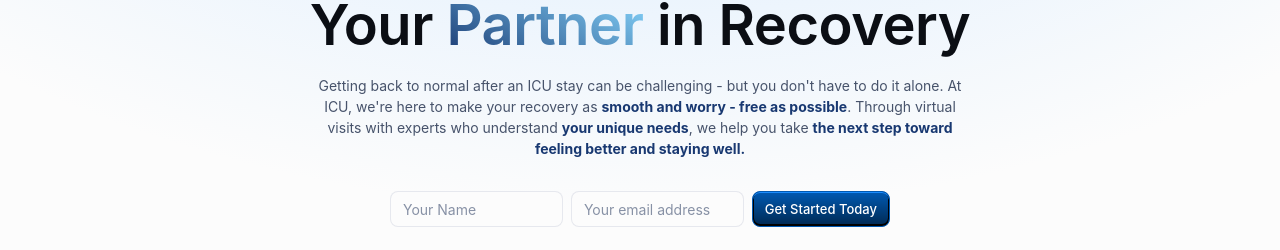
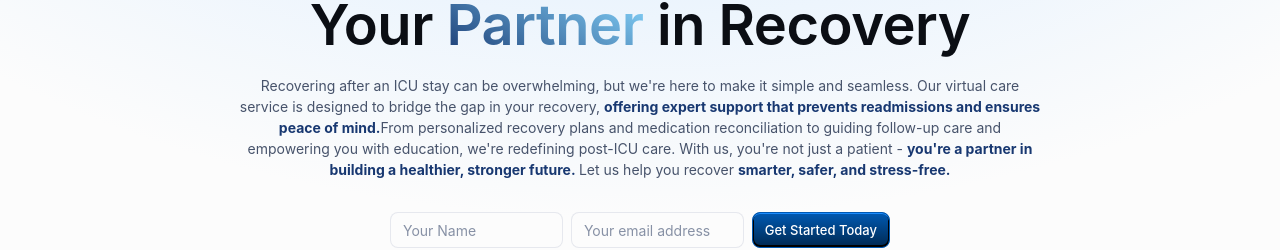
Before and after one commit to devguru99/react-care-icu, a React (Vite) app: page / in a window 1280 px wide. Shown: the part 168-418 px from the top of the page. Built offline with nearby package versions, Linux system fonts and the light colour scheme.

Commit message:
fix style and hero wording

```diff
--- a/index.html
+++ b/index.html
@@ -7,10 +7,10 @@
     <!-- Fonts to support Material Design -->
     <link rel="preconnect" href="https://fonts.googleapis.com" />
     <link rel="preconnect" href="https://fonts.gstatic.com" crossorigin />
-    <link
+    <!-- <link
       rel="stylesheet"
       href="https://fonts.googleapis.com/css2?family=Roboto:wght@300;400;500;700&display=swap"
-    />
+    /> -->
     <title>Care Beyond ICU</title>
   </head>
   <body>
--- a/src/components/Hero.tsx
+++ b/src/components/Hero.tsx
@@ -13,6 +13,11 @@ import { styled } from '@mui/material/styles';
 
 // @third-party
 import { motion } from 'framer-motion';
+import { Skeleton } from '@mui/material';
+
+interface HeroProps {
+  loading?: boolean;
+}
 
 const StyledBox = styled('div')(({ theme }) => ({
   alignSelf: 'center',
@@ -37,7 +42,9 @@ const StyledBox = styled('div')(({ theme }) => ({
   }),
 }));
 
-export default function Hero() {
+export default function Hero(props: HeroProps) {
+  const { loading = false } = props;
+
   return (
     <Box
       id="hero"
@@ -111,10 +118,10 @@ export default function Hero() {
             sx={{
               textAlign: 'center',
               color: 'text.secondary',
-              width: { sm: '100%', md: '80%' },
+              width: '100%',
             }}
           >
-            Getting back to normal after an ICU stay can be challenging - but you don&apos;t have to do it alone. At ICU, we&apos;re here to make your recovery as&nbsp;
+            Recovering after an ICU stay can be overwhelming, but we&apos;re here to make it simple and seamless. Our virtual care service is designed to bridge the gap in your recovery,&nbsp;
             <Typography
               component="span"
               sx={{
@@ -122,9 +129,9 @@ export default function Hero() {
                 fontWeight: 700,
               }}
             >
-              smooth and worry - free as possible
+              offering expert support that prevents readmissions and ensures peace of mind.
             </Typography>
-                . Through virtual visits with experts who understand&nbsp;
+              From personalized recovery plans and medication reconciliation to guiding follow-up care and empowering you with education, we&apos;re redefining post-ICU care. With us, you&apos;re not just a patient -&nbsp;
             <Typography
               component="span"
               sx={{
@@ -132,9 +139,9 @@ export default function Hero() {
                 fontWeight: 700,
               }}
             >
-              your unique needs
+              you&apos;re a partner in building a healthier, stronger future.&nbsp;
             </Typography>
-              , we help you take&nbsp;
+            Let us help you recover&nbsp;
             <Typography
               component="span"
               sx={{
@@ -142,7 +149,7 @@ export default function Hero() {
                 fontWeight: 700,
               }}
             >
-              the next step toward feeling better and staying well.
+              smarter, safer, and stress-free.
             </Typography>
           </Typography>
             <Stack
@@ -208,7 +215,22 @@ export default function Hero() {
             }}
           >
           <StyledBox id="video">
-            <video
+            {loading ? <Skeleton variant="rectangular"
+              width={1150}
+              height={698}>
+                <video
+                  src="/hero1.mp4"
+                  autoPlay
+                  muted
+                  loop
+                  style={{
+                    width: '100%',
+                    height: '100%',
+                    objectFit: 'cover', // Ensures the video covers the entire box
+                  }}
+                />
+              </Skeleton> : (
+              <video
               src="/hero1.mp4"
               autoPlay
               muted
@@ -219,6 +241,8 @@ export default function Hero() {
                 objectFit: 'cover', // Ensures the video covers the entire box
               }}
             />
+          )}
+
           </StyledBox>
         </motion.div>
       </Container>
--- a/src/components/Homepage/Expect.tsx
+++ b/src/components/Homepage/Expect.tsx
@@ -196,6 +196,7 @@ export default function Expect() {
           display: 'flex',
           flexDirection: { xs: 'column', md: 'row-reverse' },
           gap: 2,
+          width: {xs: 'inherit'}
         }}
       >
 
--- a/src/components/Homepage/Future.tsx
+++ b/src/components/Homepage/Future.tsx
@@ -59,7 +59,7 @@ export default function Future() {
               >
                 <Typography
                   component="span"
-                  variant="h1"
+                  variant="h3"
                   sx={(theme) => ({
                     fontSize: 'inherit',
                     background: 'linear-gradient(30deg, #183871, #88D8FF)',
@@ -68,6 +68,7 @@ export default function Future() {
                     ...theme.applyStyles('dark', {
                       background: 'linear-gradient(30deg, #183871, #88D8FF)',
                     }),
+                    fontWeight: 700,
                   })}
                 >
                   A Healthier Future&nbsp;
@@ -129,6 +130,7 @@ export default function Future() {
                     width: 500,
                     height: 350,
                   }}
+                  alt='Future'
                 />
             </motion.div>
           </Card>
```
Also changed, not shown: public/robots.txt.
